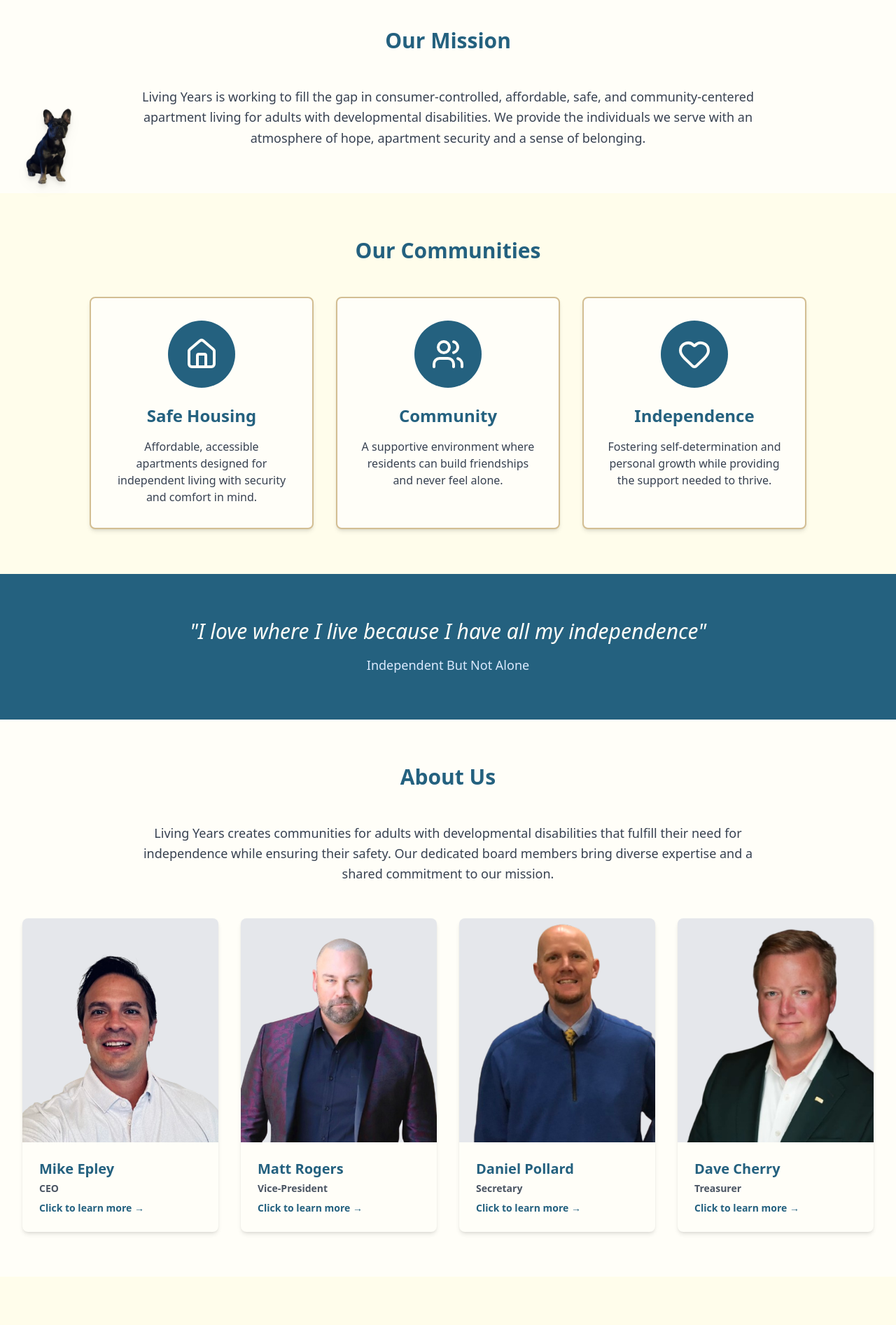
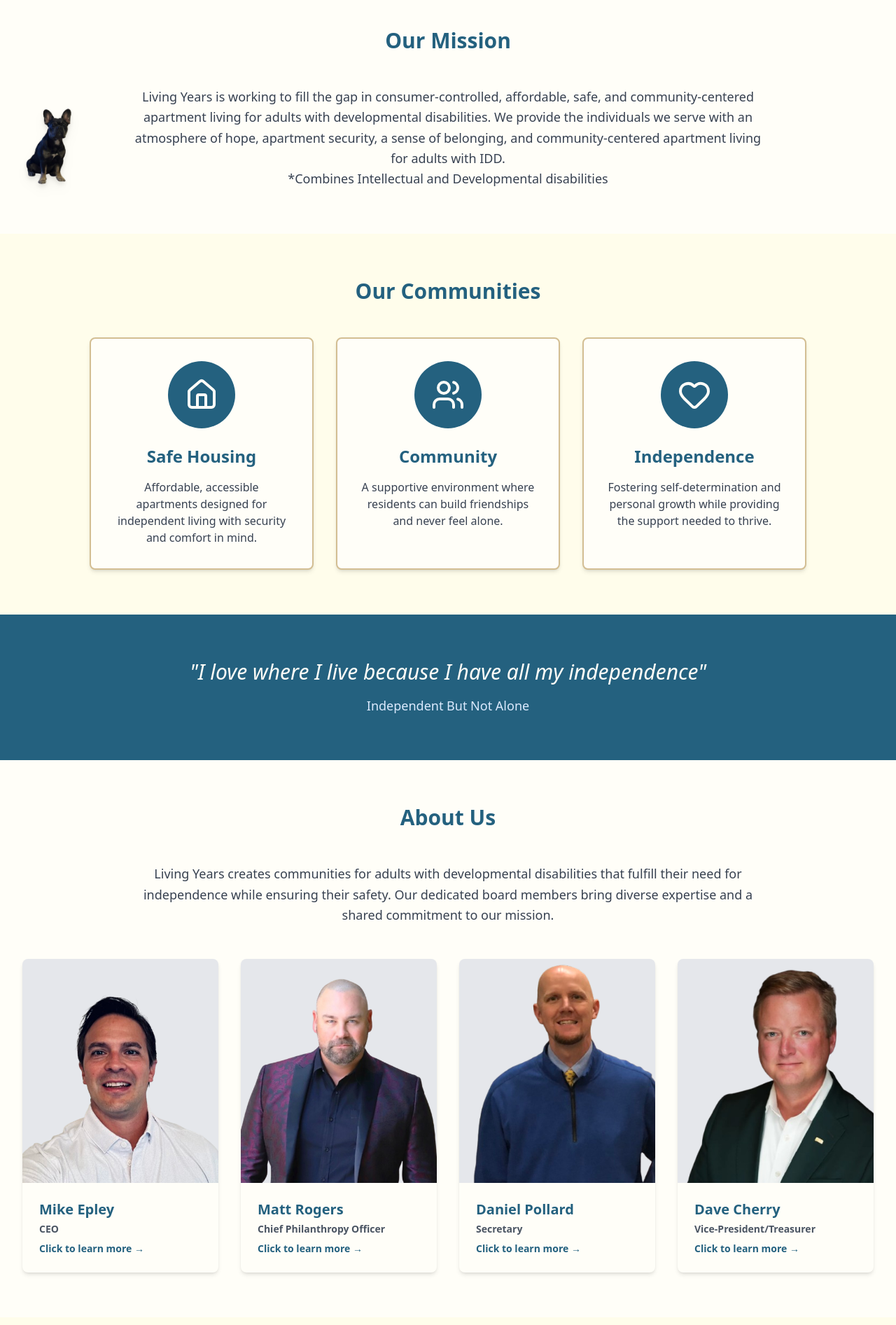
Before and after one commit to auzzie13/living-years-website, a React (Create React App) app: page /about in a window 1280 px wide. Shown: the part 520-2413 px from the top of the page at 70% size. Built offline with nearby package versions, Linux system fonts and the light colour scheme.

Commit message:
updated titles, email, mission statement

```diff
--- a/src/components/layout/Footer.jsx
+++ b/src/components/layout/Footer.jsx
@@ -28,8 +28,7 @@
 
         <FooterColumn title="Contact">
           <p className="text-blue-100">
-            Email: info@livingyears.org<br />
-            Phone: (555) 123-4567
+            Email: mike.epley@outlook.com<br />
           </p>
         </FooterColumn>
       </div>
--- a/src/components/sections/AboutSection.jsx
+++ b/src/components/sections/AboutSection.jsx
@@ -16,7 +16,7 @@
     },
     {
       name: "Matt Rogers",
-      title: "Vice-President",
+      title: "Chief Philanthropy Officer",
       image: "/images/Matt_Rogers-2.png",
       bio: "Matt Rogers is the public address announcer for the Tennessee Titans, a role he’s held since 2021 after being selected by fans and the organization from nearly 200 candidates. A former offensive lineman for the University of Washington, he helped lead the Huskies to an 11–1 season, a Rose Bowl championship, and a No. 3 national ranking before launching a successful career in entertainment. Matt first gained national attention as a finalist on American Idol and has since hosted major shows for Discovery Channel, Lifetime, and other networks, including Gold Rush and Deadliest Catch: The Bait.\n\n Beyond broadcasting, Matt is recognized as one of the top philanthropic fundraisers in America, driven by a deeply personal mission after having three children born with cystic fibrosis. His passion has helped raise millions of dollars for research, treatment, and nonprofit organizations nationwide. Known for his unmistakable voice, high-energy presence, and genuine heart, Matt brings the same commitment to every stage—whether it’s an NFL stadium, a national TV audience, or a charity gala changing lives.\n\nMatt has been married to his beautiful wife Teri for 22 years, and together they have four wonderful children: Brayden (19), Mason (17), Samantha (11), and Brooklyn (3). His family remains the center of his world and the driving force behind his purpose, passion, and philanthropic work."
     },
@@ -28,7 +28,7 @@
     },
     {
       name: "Dave Cherry",
-      title: "Treasurer",
+      title: "Vice-President/Treasurer",
       image: "/images/Dave_Cherry-2.png",
       bio: "Dave Cherry serves as Treasurer on the Living Years board. With more than 20 years of experience in consumer and commercial banking, he currently leads commercial product, sales, and support for FirstBank as Director of Treasury Management Services. He is an active member of the Association of Financial Professionals and serves on the Digital Advisory Board for Jack Henry.\n\n Dave has a long history of community involvement, volunteering with organizations such as United Way (Allocations Committee), Junior Achievement, Youth Villages, Pencil Foundation, and the Community Child Care Center, where he served as a board director.\n\n He and his wife, Natalie, met at Middle Tennessee State University and now live in Thompson’s Station with their two teenage sons. In their free time, they enjoy sports, exploring new places, and spending time with friends."
     },
--- a/src/components/sections/MissionStatement.jsx
+++ b/src/components/sections/MissionStatement.jsx
@@ -12,7 +12,8 @@
       <p className="text-lg text-gray-700 leading-relaxed">
         Living Years is working to fill the gap in consumer-controlled, affordable, safe, and
         community-centered apartment living for adults with developmental disabilities. We provide
-        the individuals we serve with an atmosphere of hope, apartment security and a sense of belonging.
+        the individuals we serve with an atmosphere of hope, apartment security, a sense of belonging, and community-centered apartment living for adults with IDD.<br></br>
+        *Combines Intellectual and Developmental disabilities
       </p>
     </div>
   </Section>
```
